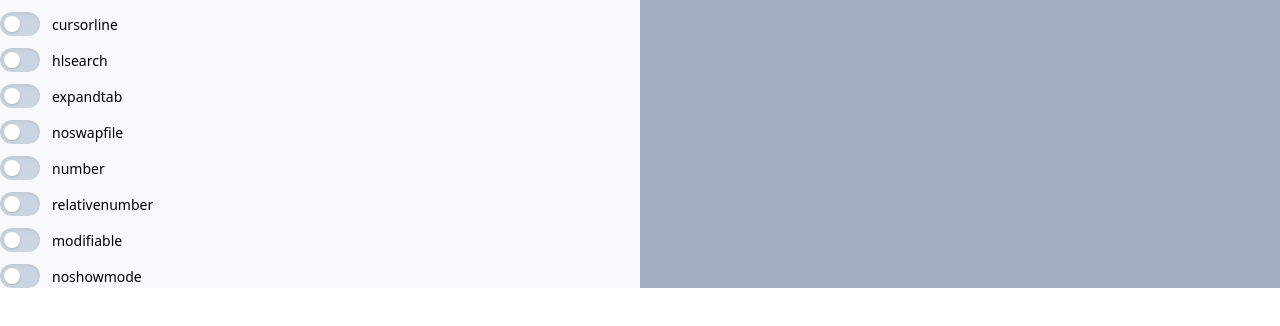
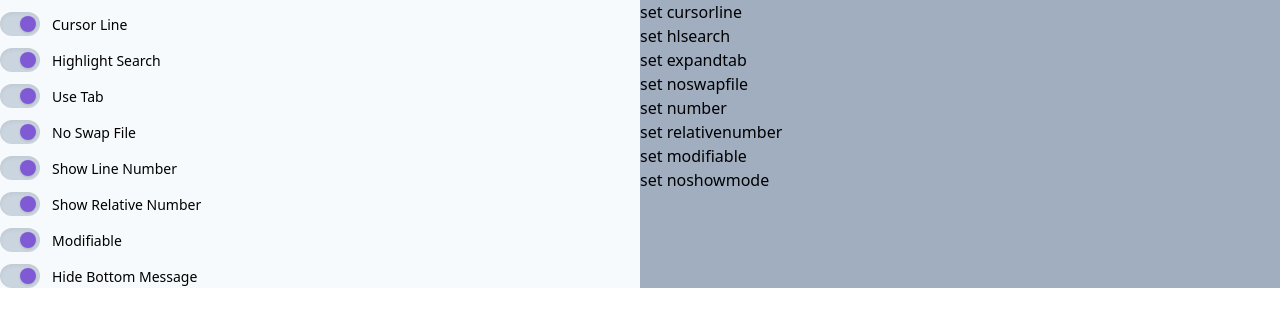
Before and after one commit to tasnimAlam/vim-config-gen, a React (Create React App) app: page / in a window 1280 px wide. Shown: the top 326 px of the page. Built offline with nearby package versions, Linux system fonts and the light colour scheme.

Commit message:
Change data structure

```diff
--- a/src/App.js
+++ b/src/App.js
@@ -1,8 +1,8 @@
 import React, { useState, useEffect } from "react";
 
 import Controls from "./components/Controls";
+import data from "./data.json";
 import Display from "./components/Display";
-import data from "./data.json";
 
 function App() {
 	const [controls, setControls] = useState({});
@@ -13,7 +13,10 @@ function App() {
 
 	const onToggle = e => {
 		const { name, value } = e.target;
-		const updatedControls = { ...controls, [name]: !(value === "true") };
+		const updatedControls = {
+			...controls,
+			[name]: { ...controls[name], value: value === "true" ? "false" : "true" }
+		};
 
 		setControls(updatedControls);
 	};
--- a/src/components/Controls.js
+++ b/src/components/Controls.js
@@ -4,9 +4,16 @@ import ToggleButton from "./ToggleButton";
 const Controls = ({ controls, onToggle }) => {
 	return (
 		<div className="flex-1 bg-gray-100 ">
-			{Object.entries(controls).map(([key, value]) => (
+			{Object.entries(controls).map(([key, obj]) => (
 				<div key={key}>
-					<ToggleButton label={key} checked={value} onClick={onToggle} />
+					{obj.type === "set" && (
+						<ToggleButton
+							label={obj.text}
+							value={key}
+							checked={obj.value === "true"}
+							onClick={onToggle}
+						/>
+					)}
 				</div>
 			))}
 		</div>
--- a/src/components/Display.js
+++ b/src/components/Display.js
@@ -1,12 +1,18 @@
 import React from "react";
 
 const Display = ({ controls }) => {
+	const setKeys = (key, value) =>
+		value === "true" && <p key={key}>set {key} </p>;
+
 	return (
 		<div className="flex-1 bg-gray-500 ">
-			{Object.entries(controls).map(([key, value]) => {
-				return typeof value === "boolean" && value && <p>set {key} </p>;
+			{Object.entries(controls).map(([key, obj]) => {
+				const { type, value } = obj;
+
+				if (type === "set") return setKeys(key, value);
 			})}
 		</div>
 	);
 };
+
 export default Display;
--- a/src/components/ToggleButton.js
+++ b/src/components/ToggleButton.js
@@ -1,6 +1,6 @@
 import React from "react";
 
-const ToggleButton = ({ label, checked, onClick }) => {
+const ToggleButton = ({ label, value, checked, onClick }) => {
 	return (
 		<label className="mt-3 inline-flex items-center cursor-pointer">
 			<span className="relative">
@@ -13,7 +13,7 @@ const ToggleButton = ({ label, checked, onClick }) => {
 					<input
 						type="checkbox"
 						className="absolute opacity-0 w-0 h-0"
-						name={label}
+						name={value}
 						value={checked}
 						onClick={onClick}
 					/>
--- a/src/data.json
+++ b/src/data.json
@@ -1,10 +1,42 @@
 {
-	"cursorline": false,
-	"hlsearch": false,
-	"expandtab": false,
-	"noswapfile": false,
-	"number": false,
-	"relativenumber": false,
-	"modifiable": false,
-	"noshowmode": false
+	"cursorline": {
+		"type": "set",
+		"text": "Cursor Line",
+		"value": "true"
+	},
+	"hlsearch": {
+		"type": "set",
+		"text": "Highlight Search",
+		"value": "true"
+	},
+	"expandtab": {
+		"type": "set",
+		"text": "Use Tab",
+		"value": "true"
+	},
+	"noswapfile": {
+		"type": "set",
+		"text": "No Swap File",
+		"value": "true"
+	},
+	"number": {
+		"type": "set",
+		"text": "Show Line Number",
+		"value": "true"
+	},
+	"relativenumber": {
+		"type": "set",
+		"text": "Show Relative Number",
+		"value": "true"
+	},
+	"modifiable": {
+		"type": "set",
+		"text": "Modifiable ",
+		"value": "true"
+	},
+	"noshowmode": {
+		"type": "set",
+		"text": "Hide Bottom Message",
+		"value": "true"
+	}
 }
```
